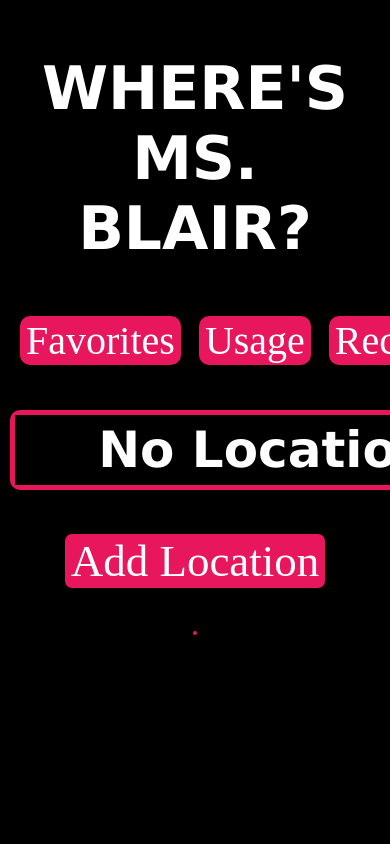
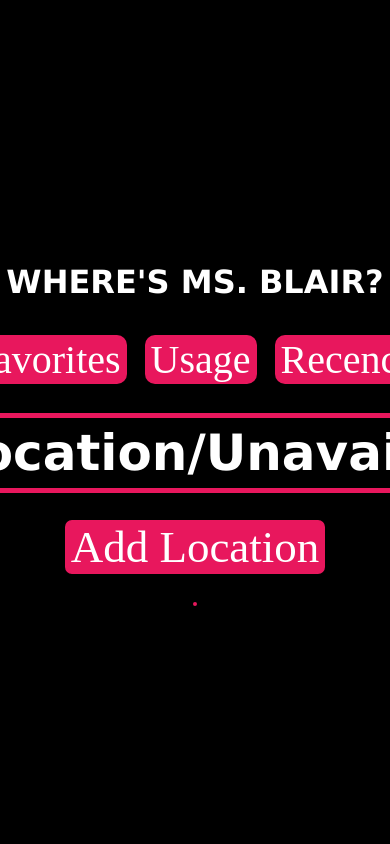
Before and after one commit to talonTech1/talon-tracker, a Flask app: page / in a window 390 px wide; the page is wider, and only the part inside the window is pictured. Run offline with Flask 3, Linux system fonts and the light colour scheme; the visitor is signed in with stand-in values (Sample User, id 1); data that the repository does not hold is empty.

Commit message:
why must mobile be this way

```diff
--- a/static/css/main.css
+++ b/static/css/main.css
@@ -1,10 +1,13 @@
 body {
-    text-align: center;
-    margin:auto;
-    font-family: serif;
-    width = auto;
-    font-size: 30px;
+    display: flex;
+    justify-content: center;
+    align-items: center;
+    flex-direction: column;
+    margin: 0;
+    padding: 0;
+    min-height: 100vh;
 }
+
 button {
     color: white;
     background-color: #000000;
```
